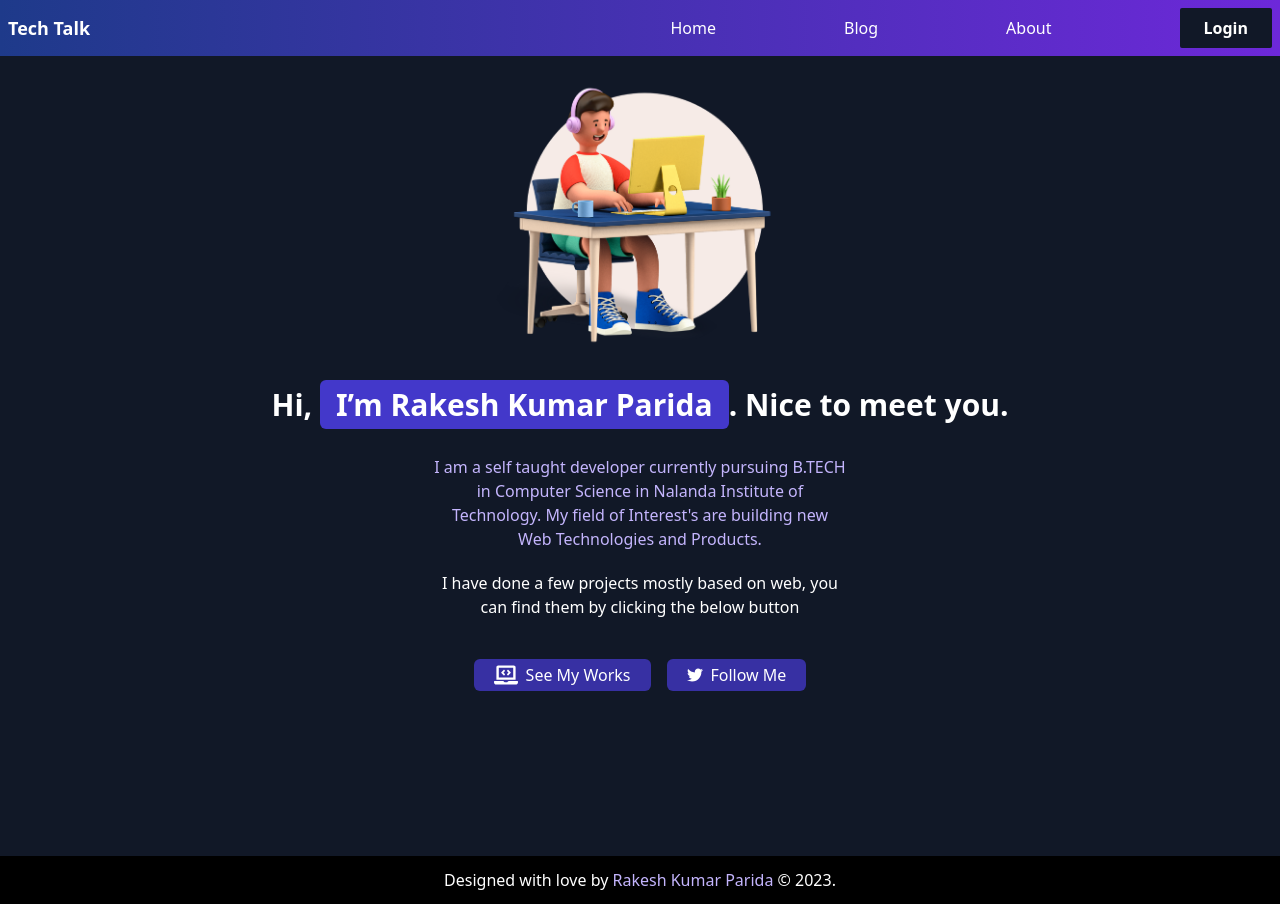
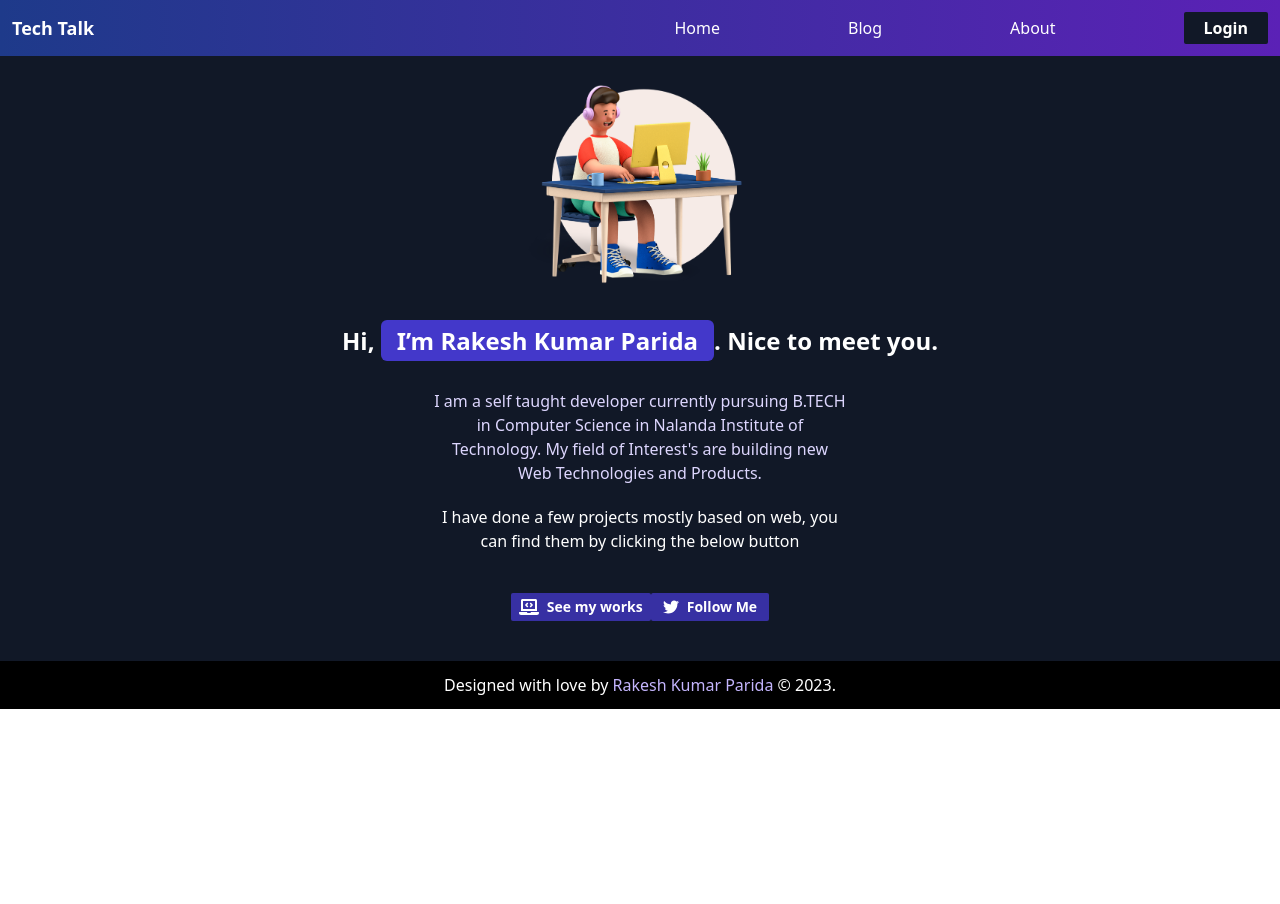
Before and after one commit to Rakesh-99/TechTalk-frontend, a React (Create React App) app: page /about in a window 1280 px wide. After the commit the page ends 800 px from the top, so only its background shows below. Built offline with nearby package versions, Linux system fonts and the light colour scheme.

Commit message:
Ui enhancement

```diff
--- a/src/Components/About/About.jsx
+++ b/src/Components/About/About.jsx
@@ -8,26 +8,22 @@ import { FaLaptopCode, FaTwitter } from 'react-icons/fa';
 
 const About = () => {
 
-
-
-
-
     return (
         <div >
             <NavBar />
 
-            <div className=" bg-gray-900 px-5 h-screen">
+            <div className=" bg-gray-900 px-5 ">
 
                 <div className="heroImg w-full flex justify-center py-5">
-                    <img src={heroImg} alt="" className='w-72 max-[500px]:w-52' />
+                    <img src={heroImg} alt="" className='w-56 max-[500px]:w-44' />
                 </div>
 
                 <div className="into flex justify-center py-3">
-                    <h1 className='text-white text-3xl font-semibold max-[500px]:text-sm'>Hi, <span className='bg-indigo-700 py-1 px-4 rounded-md max-[500px]:text-sm'>I’m Rakesh Kumar Parida</span>. Nice to meet you.</h1>
+                    <h1 className='text-white text-2xl font-bold max-[500px]:text-sm'>Hi, <span className='bg-indigo-700 py-1 px-4 rounded-md max-[500px]:text-sm'>I’m Rakesh Kumar Parida</span>. Nice to meet you.</h1>
                 </div>
 
                 <div className="description flex w-full justify-center flex-col items-center mt-5">
-                    <p className='w-1/3 text-center text-violet-300 max-[700px]:text-justify max-[700px]:w-full '>
+                    <p className='w-1/3 text-center text-violet-200 max-[700px]:text-justify max-[700px]:w-full '>
                         I am a self taught developer currently pursuing B.TECH in Computer Science in Nalanda Institute of Technology. My field of Interest's are building new Web Technologies and Products.
                     </p>
 
@@ -36,10 +32,12 @@ const About = () => {
                     </p>
                 </div>
 
-                <div className="flex justify-center items-center space-x-4 mt-10 max-[500px]:flex-col max-[500px]:space-y-4 max-[500px]:mt-20">
-                    <button className='text-white bg-indigo-800 py-1 px-5 rounded-md' ><a href="https://rakesh-ku-parida.vercel.app/"><span className='flex items-center space-x-2'><FaLaptopCode className='text-2xl' /><p>See My Works</p> </span></a></button>
+                <div className="flex justify-center items-center  mt-10 max-[500px]:flex-col max-[500px]:space-y-4 max-[500px]:mt-20 pb-10">
 
-                    <button className='text-white bg-indigo-800 py-1 px-5 rounded-md'><a href="#"></a> <span className='flex items-center space-x-2'><FaTwitter /><p>Follow Me</p></span></button>
+                    <button className='text-white bg-indigo-800 py-1 px-2 rounded-sm' ><a href="https://rakesh-ku-parida.vercel.app/"><span className='flex items-center space-x-2'><FaLaptopCode className='text-xl' /><p className='font-semibold text-sm'>See my works</p> </span></a></button>
+
+                    <button className='text-white bg-indigo-800 py-1 px-3 rounded-sm'><a href="#"></a> <span className='flex items-center space-x-2'><FaTwitter /><p className='font-semibold text-sm'>Follow Me</p></span></button>
+
                 </div>
 
             </div>
--- a/src/Components/Blog/Blog.jsx
+++ b/src/Components/Blog/Blog.jsx
@@ -112,7 +112,7 @@ const Blog = () => {
                         categories?.map((categories) => {
                             return (
                                 <div className="" key={categories.id} onClick={() => setCategoryType(categories?.technology)}>
-                                    <span className='cursor-pointer active:text-green-500 hover:underline'>{categories?.technology}</span>
+                                    <span className='cursor-pointer active:text-white  text-violet-200 font-semibold hover:underline'>{categories?.technology}</span>
                                 </div>
                             )
                         })
--- a/src/Components/Home/Home.jsx
+++ b/src/Components/Home/Home.jsx
@@ -23,14 +23,6 @@ const Home = () => {
                     </div>
                 </div>
 
-                <div className="w-1/2  flex justify-center items-center  max-[760px]:w-full ">
-                    <div className="w-3/5 flex ">
-                        <img src={heroImg} alt="" className='w-full object-cover hover:bg-violet-500 rounded-2xl hover:scale-105 transition-all active:scale-50' />
-                    </div>
-                </div>
-
-
-
             </div>
             <Footer />
         </div>
--- a/src/Components/NavBar/NavBar.jsx
+++ b/src/Components/NavBar/NavBar.jsx
@@ -36,7 +36,7 @@ const Navbar = () => {
     };
 
     return (
-        <nav className="bg-gradient-to-r from-blue-900 to-violet-700 p-2 sticky top-0 left-0 transition-all">
+        <nav className="bg-gradient-to-r from-blue-900 to-violet-800 p-3 sticky top-0 left-0 transition-all">
             <div className="flex items-center justify-between transition-all ">
 
                 <div className="flex items-center">
@@ -60,7 +60,7 @@ const Navbar = () => {
                             accessToken && <li className='list-none text-white cursor-pointer hover:text-gray-300 bg-red-700 rounded-sm py-1 px-2'><span onClick={userLogout}>Logout</span></li>
                         }
                         {
-                            !accessToken && <li className='list-none text-white cursor-pointer hover:text-gray-300  active:bg-green-900 font-semibold rounded-sm py-2 bg-gray-900 px-6'><Link to={'/login'}>Login</Link ></li>
+                            !accessToken && <li className='list-none text-white cursor-pointer hover:text-gray-300  active:bg-green-900 font-semibold rounded-sm py-1 bg-gray-900 px-5'><Link to={'/login'}>Login</Link ></li>
                         }
                         {/* {
                             !accessToken && <li className='list-none text-white cursor-pointer hover:text-gray-300 bg-red-500 active:bg-red-900 font-semibold rounded-sm py-1 px-2'><Link to={'/signup'}>Signup</Link ></li>
@@ -121,7 +121,7 @@ const Navbar = () => {
                         {
                             !accessToken &&
                             <div className='flex'>
-                                <li className='list-none text-white cursor-pointer hover:text-gray-300'><Link to={'/login'} className=' text-sm  bg-gray-900 px-5  py-2 rounded-sm'>Login</Link ></li>
+                                <li className='list-none text-white cursor-pointer hover:text-gray-300'><Link to={'/login'} className=' text-sm rounded-sm'>Login</Link ></li>
 
                                 {/* <li className='list-none text-white cursor-pointer hover:text-gray-300'><Link to={'/signup'} className='bg-red-700 text-sm px-5 py-2 rounded-sm' >Signup</Link ></li> */}
                             </div>
```
